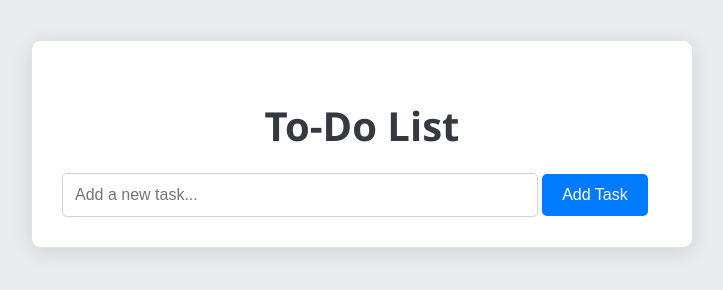
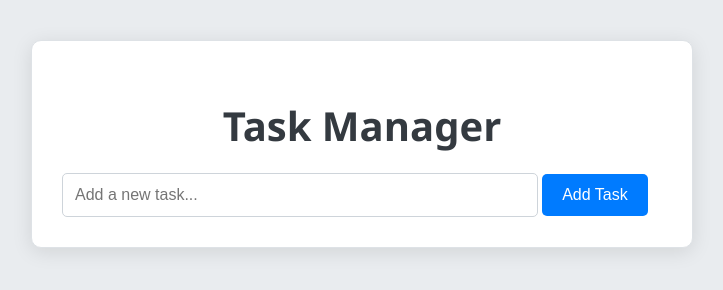
Before and after one commit to jigyashu765/50-Days-50-Projects, a plain HTML site: page Beginner Projects/Task Manager/index.html in a window 1280 px wide. Shown: the whole page, without its empty margins (278-1001 px from the left). Drawn offline with Linux system fonts and the light colour scheme.

Commit message:
Update index.html

```diff
--- a/Beginner Projects/Task Manager/index.html
+++ b/Beginner Projects/Task Manager/index.html
@@ -3,12 +3,12 @@
 <head>
     <meta charset="UTF-8">
     <meta name="viewport" content="width=device-width, initial-scale=1.0">
-    <title>To-Do List</title>
+    <title>Task Manager</title>
     <link rel="stylesheet" href="styles.css">
 </head>
 <body>
     <div class="container">
-        <h1>To-Do List</h1>
+        <h1>Task Manager</h1>
         <input type="text" id="taskInput" placeholder="Add a new task...">
         <button id="addTaskBtn">Add Task</button>
         <ol id="taskList"></ol>
```
